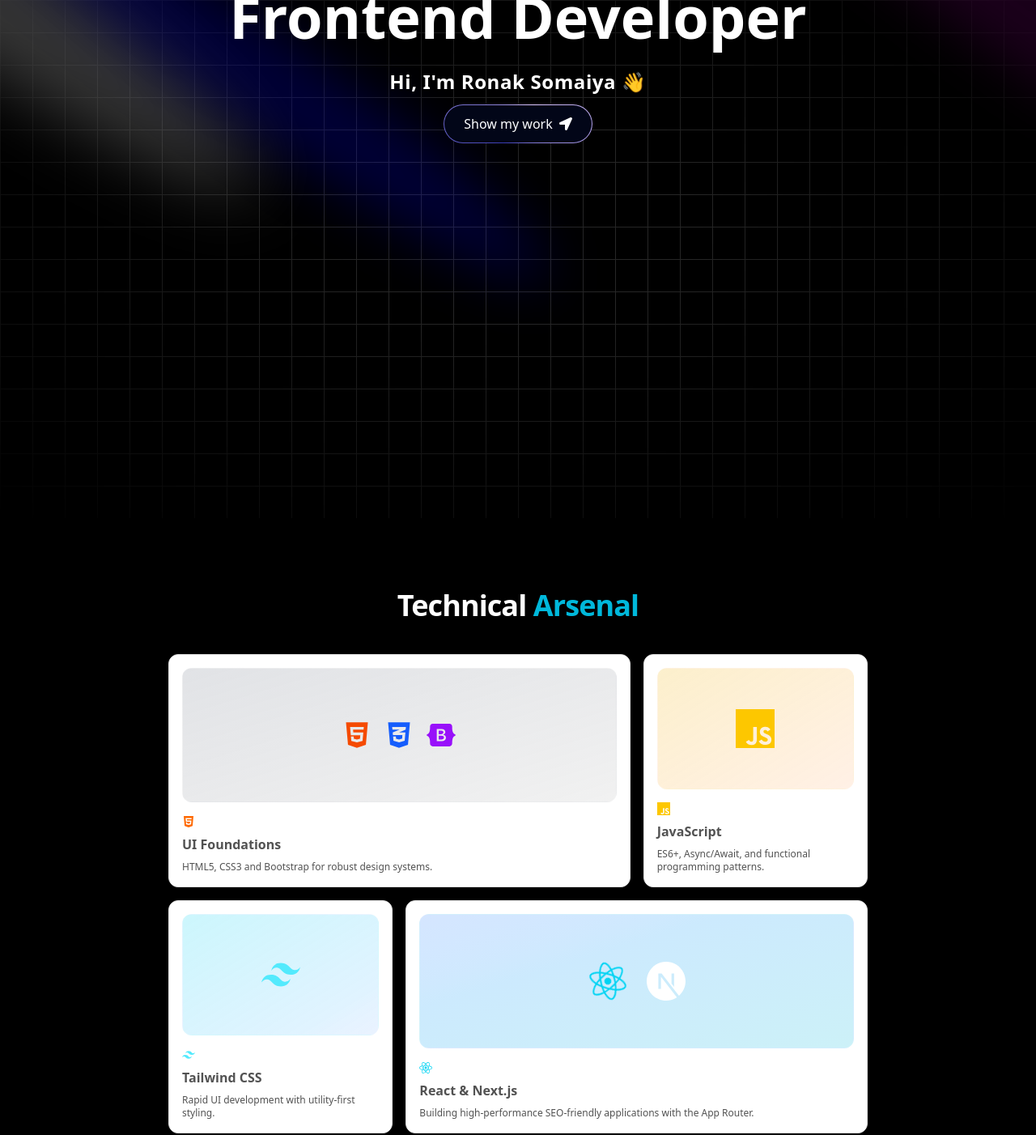
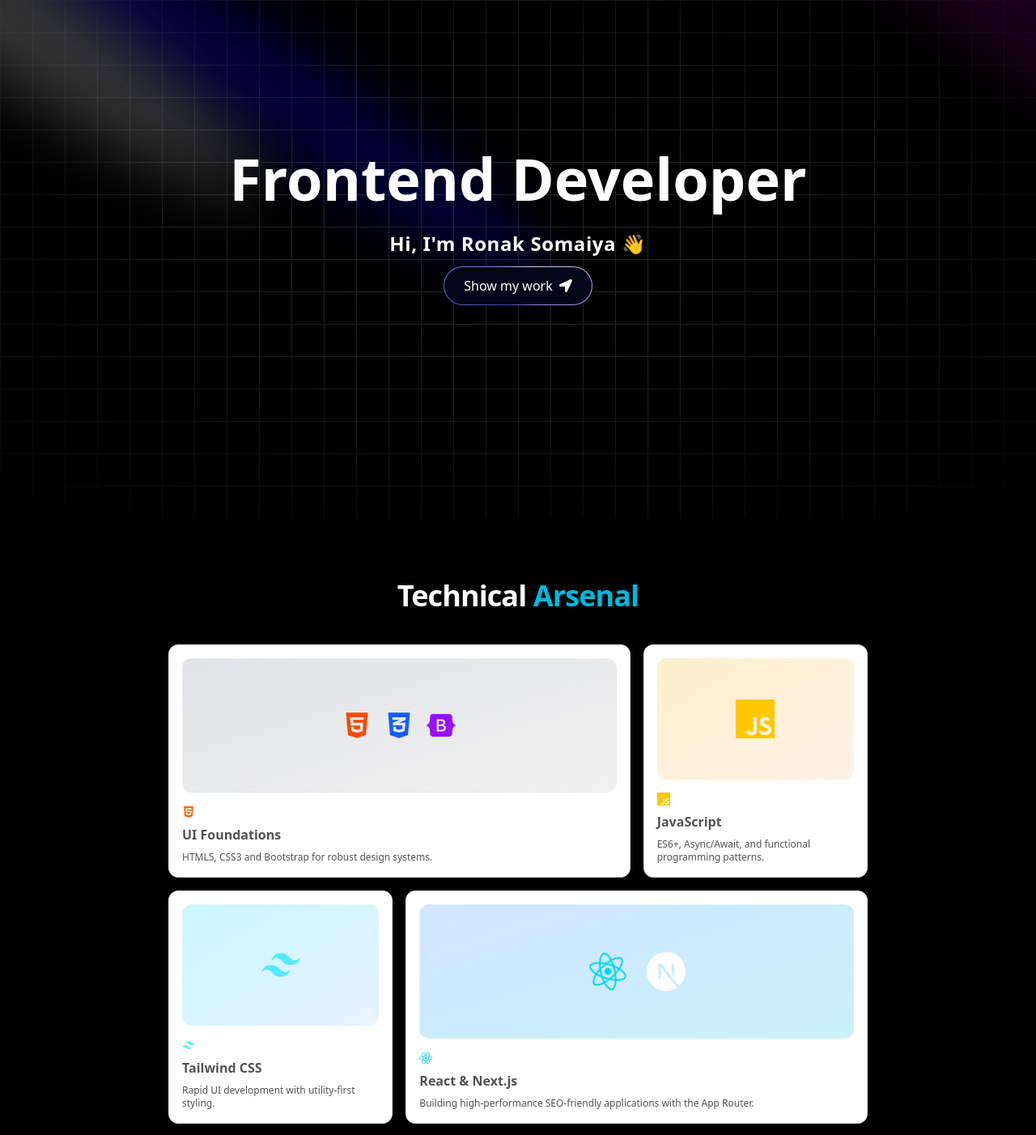
Before and after one commit to Ron-36/Portfolio, a Next.js app: page / in a window 1280 px wide. Shown: the part 80-1482 px from the top of the page at 81% size. Built offline with nearby package versions, Linux system fonts and the light colour scheme.

Commit message:
bento grid

```diff
--- a/components/Grid.tsx
+++ b/components/Grid.tsx
@@ -10,7 +10,7 @@ import {
 
 export function Grid() {
   return (
-    <div className="max-w-4xl mx-auto px-4 py-2">
+    <div className="max-w-4xl mx-auto px-4 -my-1">
       <h2 className="text-4xl font-bold text-white mb-10 text-center tracking-tight">
         Technical <span className="text-cyan-500">Arsenal</span>
       </h2>
--- a/components/Hero.tsx
+++ b/components/Hero.tsx
@@ -18,7 +18,7 @@ const Hero = () => {
       <Spotlight className="top-28 left-80 h-[80vh] w-[50vw]" fill="blue" />
 
       {/* TEXT AREA (ON GRID) */}
-      <div className="relative z-10 h-[40vh] flex flex-col items-center justify-center gap-3">
+      <div className="relative mt-50 z-10 h-[40vh] flex flex-col items-center justify-center gap-3">
 
         <h1 className="text-2xl sm:text-7xl font-bold text-white">
           Frontend Developer
```
